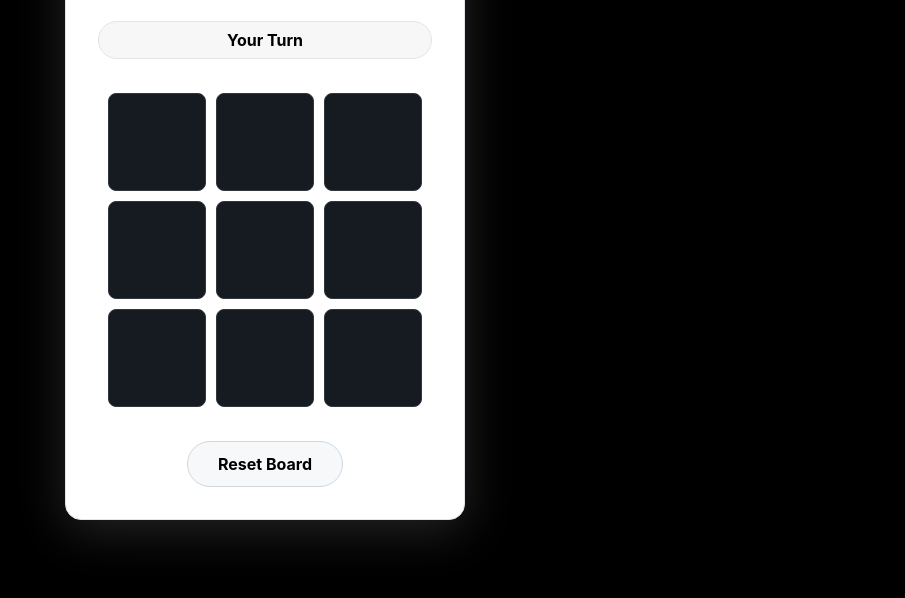
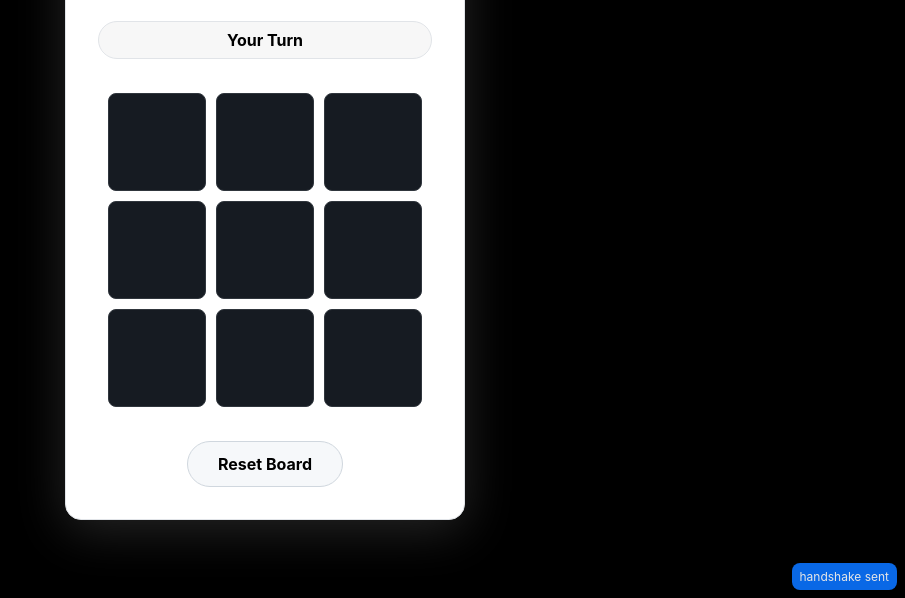
Before and after one commit to sinkkkkx/tictac-blue, a plain HTML site: page index.html in a window 1280 px wide. Shown: the part 202-800 px from the top of the page, without its empty margins (375-1280 px from the left). Drawn offline with Linux system fonts and the light colour scheme.

Commit message:
index.html

```diff
--- a/index.html
+++ b/index.html
@@ -129,7 +129,7 @@
             font-weight: 800;
             display: inline-flex;
             align-items: center;
-            gap:5px;
+            gap: 5px;
             cursor: default;
         }
 
@@ -262,7 +262,7 @@
             left: 0;
             width: 100%;
             height: 100%;
-            background: rgba(255, 255, 255, 0.1);
+            background: rgba(255,255, 255, 0.1);
             display: flex;
             align-items: center;
             justify-content: center;
@@ -345,6 +345,7 @@
         </div>
     </div>
 
+    <!-- SCRIPT GAME -->
     <script>
         /*
          * LOGIKA GAME
@@ -563,34 +564,107 @@
         initGame();
     </script>
 
-    <!-- TAMBAHKAN SCRIPT READY ROBUST INI -->
+    <!-- TAMBAHKAN SCRIPT HANDSHAKE INI -->
     <script>
-    (function sendMiniappReady(){
-      function doReady(){
-        try{
-          // Jika SDK tersedia - gunakan ready() resmi
+    (function setupMiniappHandshake(){
+      const PARENT_ORIGINS = [
+        'https://www.base.dev',    // primary
+        'https://preview.base.org' // fallback if any (optional)
+      ];
+
+      function log(...args){ try{ console.log('[miniapp-handshake]', ...args); }catch(e){} }
+
+      function buildPayload(){
+        return {
+          type: 'miniapp:ready',
+          version: '1',
+          href: window.location.href,
+          timestamp: Date.now(),
+          ready: true
+      };
+    }
+
+      // kirim payload ke parent (object + string) ke semua origin kandidat
+      function sendReadyToAll(){
+        const payload = buildPayload();
+        PARENT_ORIGINS.forEach(origin=>{
+          try{ window.parent.postMessage(payload, origin); }catch(e){}
+          try{ window.parent.postMessage(JSON.stringify(payload), origin); }catch(e){}
+        });
+        // fallback wildcard (debug only)
+        try{ window.parent.postMessage(payload, '*'); }catch(e){}
+        try{ window.parent.postMessage(JSON.stringify(payload), '*'); }catch(e){}
+        log('sent ready', payload);
+      }
+
+      // respons apabila parent nge-ping / connect
+      window.addEventListener('message', (ev) => {
+        let data = ev.data;
+        try { if (typeof data === 'string') data = JSON.parse(data); } catch (e){ /* ignore */ }
+
+        log('recv from parent', ev.origin, data);
+
+        // kalau parent minta handshake, balas
+        if (!data) return;
+        if (data.type === 'miniapp:connect' || data.type === 'miniapp:ping' || data.type === 'miniapp:ready-check') {
+          sendReadyToAll();
+        }
+
+        // juga tangani kasus parent mem-forward "miniapp:ready" (untuk debugging)
+        if (data.type === 'miniapp:ready' && data.ready === true) {
+          log('parent already marked ready');
+        }
+      }, false);
+
+      // coba SDK resmi kalau tersedia (recommended)
+      function trySdkReady(){
+        try {
           if (window.farcaster && farcaster.actions && typeof farcaster.actions.ready === 'function') {
-            farcaster.actions.ready().catch(()=>{});
+            farcaster.actions.ready().then(()=> log('sdk.farcaster ready() ok')).catch(()=>{});
           }
           if (window.sdk && sdk.actions && typeof sdk.actions.ready === 'function') {
-            sdk.actions.ready().catch(()=>{});
-          }
-        } catch(e){ /* ignore */ }
-
-        // Fallback: postMessage ke parent (iframe). Kirim object dan string variant.
-        try {
-          if (window.parent && window.parent !== window) {
-            window.parent.postMessage({ type: 'miniapp:ready' }, '*');
-            window.parent.postMessage(JSON.stringify({ type: 'miniapp:ready' }), '*');
+            sdk.actions.ready().then(()=> log('sdk.actions ready() ok')).catch(()=>{});
           }
         } catch(e){}
       }
 
-      // Jalankan setelah load + juga delayed attempt
-      if (document.readyState === 'complete') doReady();
-      else window.addEventListener('load', doReady, { once: true });
-      setTimeout(doReady, 800); // ekstra redundansi
+      // proactive: kirim beberapa kali untuk menutup race condition
+      function proactiveSequence(){
+        trySdkReady();
+        sendReadyToAll();
+        // kirim berkali-kali
+        [250,600,1200,2000].forEach((t)=> setTimeout(()=>{ trySdkReady(); sendReadyToAll(); }, t));
+        // final attempt
+        setTimeout(()=>{ trySdkReady(); sendReadyToAll(); }, 3500);
+      }
+
+      // jalankan ketika halaman fully loaded
+      if (document.readyState === 'complete') proactiveSequence();
+      else window.addEventListener('load', proactiveSequence, { once: true });
+
+      // resend ketika tab visible (user switched)
+      window.addEventListener('visibilitychange', ()=> { if (document.visibilityState==='visible') proactiveSequence(); });
+
+      // tambahan: tampilkan badge kecil agar lo tahu script dieksekusi (debug visual)
+      try{
+        const el = document.createElement('div');
+        el.id='miniapp-ready-badge';
+        el.style.position='fixed';
+        el.style.right='8px';
+        el.style.bottom='8px';
+        el.style.padding='6px 8px';
+        el.style.background='#0b74ff';
+        el.style.color='#fff';
+        el.style.fontSize='12px';
+        el.style.borderRadius='8px';
+        el.style.zIndex='99999';
+        el.style.opacity='0.9';
+        el.textContent='handshake running';
+        document.body.appendChild(el);
+        setTimeout(()=>{ el.textContent='handshake sent'; }, 2000);
+      }catch(e){}
     })();
     </script>
+
 </body>
 </html>
```
